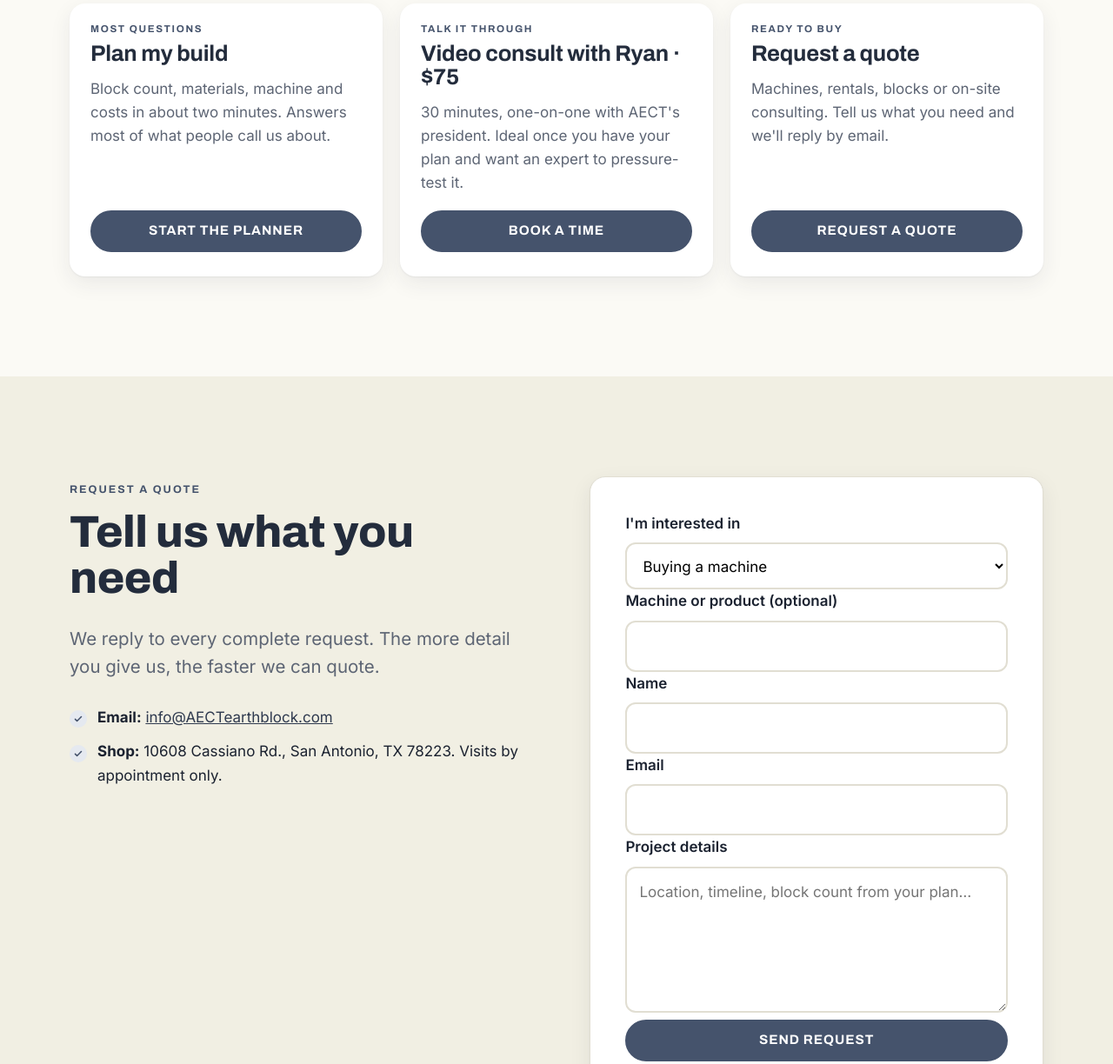
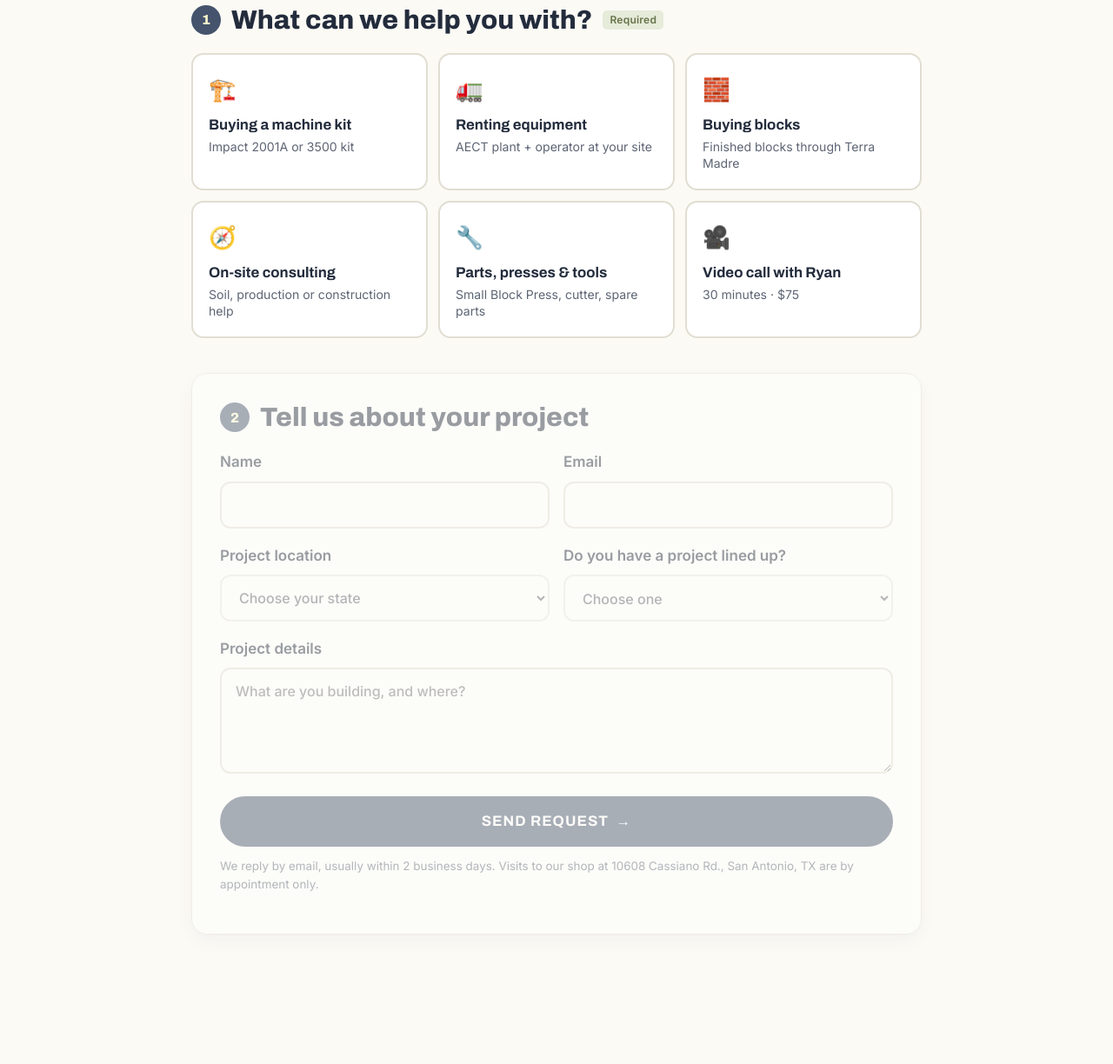
Before and after one commit to laurenbur2/aect-earth-block, a plain HTML site: page site/contact.html in a window 1280 px wide. Shown: the part 693-1917 px from the top of the page at 87% size. Drawn offline with Linux system fonts and the light colour scheme.

Commit message:
Contact page: required request-type tiles, per-topic screening fields, no open email
- Topic must be chosen before the form unlocks; no 'something else' option
- Rental/kit/blocks ask for block count; kits pick 2001 or 3500; tools pick product
- Contact added to main nav; footer email replaced with link to the form
- Fix: clear field errors on input, not blur, so Send isn't missed after a layout shift

Co-Authored-By: Claude Opus 5.5 <noreply@anthropic.com>

```diff
--- a/site/assets/css/styles.css
+++ b/site/assets/css/styles.css
@@ -578,3 +578,41 @@ table.compare { width: 100%; border-collapse: collapse; min-width: 720px; font-s
 .partner-feature { margin-top: 40px; background: var(--paper); border: 2px solid var(--brand); border-radius: var(--radius-lg); padding: clamp(24px, 4vw, 36px); box-shadow: var(--shadow); }
 .partner-feature h3 { font-size: clamp(1.5rem, 2.6vw, 2rem); margin: 6px 0 8px; }
 .partner-feature p { color: var(--muted); max-width: 60ch; }
+
+/* ---------- Contact form ---------- */
+.page-hero--short { padding-bottom: clamp(36px, 5vw, 56px); }
+.contact-wrap { max-width: 920px; }
+.contact-form fieldset { border: 0; padding: 0; margin: 0 0 40px; min-width: 0; }
+.contact-form legend { display: flex; align-items: center; gap: 12px; font: 800 clamp(1.4rem, 2.6vw, 1.9rem)/1.2 var(--font-head); color: var(--earth); margin-bottom: 20px; padding: 0; }
+.step-n { display: grid; place-items: center; width: 34px; height: 34px; border-radius: 50%; background: var(--brand); color: var(--logo-cream); font-size: 1rem; flex: none; }
+.req { font: 600 .75rem/1 var(--font-body); color: var(--sage); background: #e6ebda; padding: 5px 8px; border-radius: 5px; letter-spacing: .02em; }
+.topic-grid { display: grid; grid-template-columns: repeat(3, 1fr); gap: 12px; }
+.topic { position: relative; cursor: pointer; }
+.topic input { position: absolute; opacity: 0; pointer-events: none; }
+.topic-box { display: flex; flex-direction: column; gap: 4px; height: 100%; padding: 20px 18px; background: var(--paper); border: 2px solid var(--line); border-radius: 14px; transition: border-color .15s ease, transform .15s ease, background .15s ease; }
+.topic:hover .topic-box { border-color: #9aa6ba; transform: translateY(-2px); }
+.topic input:focus-visible + .topic-box { outline: 3px solid #b9c2d1; outline-offset: 2px; }
+.topic input:checked + .topic-box { border-color: var(--brand); background: #eef1f6; }
+.topic input:checked + .topic-box::after { content: "✓"; position: absolute; top: 12px; right: 12px; width: 24px; height: 24px; border-radius: 50%; background: var(--brand); color: var(--logo-cream); display: grid; place-items: center; font-size: .8rem; font-weight: 700; }
+.topic-ico { font-size: 1.6rem; margin-bottom: 6px; }
+.topic-box b { font: 700 1.05rem/1.25 var(--font-head); color: var(--earth); }
+.topic-box small { color: var(--muted); font-size: .88rem; line-height: 1.35; }
+.contact-form .error { display: none; color: #a32b1a; font-size: .9rem; margin: 6px 0 0; }
+.contact-form .field.has-error .error { display: block; }
+.contact-form .field.has-error .input { border-color: #c4452d; }
+.contact-form .field label { display: block; font-weight: 600; margin-bottom: 8px; color: var(--earth); }
+.contact-form .input { width: 100%; padding: 14px 16px; font: 500 1rem/1.4 var(--font-body); color: var(--ink); background: var(--paper); border: 2px solid var(--line); border-radius: 12px; outline: none; }
+.contact-form .input:focus { border-color: var(--brand); }
+.contact-form .field { margin-bottom: 18px; }
+.contact-form .hint { font-size: .86rem; color: var(--muted); margin: 6px 0 0; }
+.contact-form .field-row { display: grid; grid-template-columns: 1fr 1fr; gap: 16px; }
+.details { background: var(--paper); border: 1px solid var(--line) !important; border-radius: var(--radius-lg); padding: clamp(20px, 4vw, 32px) !important; box-shadow: var(--shadow); transition: opacity .25s ease; }
+.details legend { float: left; width: 100%; }
+.details legend + * { clear: both; }
+.details:disabled { opacity: .45; }
+.details:disabled .btn { cursor: not-allowed; }
+.sent { text-align: center; padding: 48px 20px; background: var(--paper); border: 1px solid var(--line); border-radius: var(--radius-lg); }
+.sent .gate-check { display: grid; place-items: center; width: 56px; height: 56px; border-radius: 50%; background: var(--brand); color: var(--logo-cream); font-size: 1.6rem; margin: 0 auto 16px; }
+@media (max-width: 760px) { .topic-grid { grid-template-columns: 1fr 1fr; } .contact-form .field-row { grid-template-columns: 1fr; } }
+@media (max-width: 340px) { .topic-grid { grid-template-columns: 1fr; } }
+@media (max-width: 560px) { .topic-box { padding: 16px 14px; } .topic-box small { font-size: .8rem; } }
--- /dev/null
+++ b/site/assets/js/contact.js
@@ -0,0 +1,68 @@
+// Contact form: visitors must choose a request type before the rest of the form unlocks.
+// This screens out open-ended "just a question" emails and routes each request.
+(function () {
+  // Where requests are POSTed as JSON (same service as the planner, see plan.js LEAD_ENDPOINT).
+  const CONTACT_ENDPOINT = "";
+  const form = document.getElementById("contactForm");
+  const details = document.getElementById("details");
+  const $ = (s) => form.querySelector(s);
+
+  const stateSel = document.getElementById("c-state");
+  (window.AECTCalc?.OPTIONS.state || []).forEach((s) => stateSel.add(new Option(s, s), stateSel.options[1]));
+
+  function applyTopic(topic) {
+    details.disabled = !topic;
+    form.classList.toggle("has-topic", !!topic);
+    form.querySelectorAll("[data-for]").forEach((el) => (el.hidden = !el.dataset.for.split(" ").includes(topic)));
+    document.getElementById("topicError").style.display = "none";
+  }
+  form.addEventListener("change", (e) => {
+    if (e.target.name === "topic") {
+      applyTopic(e.target.value);
+      if (window.innerWidth < 760) details.scrollIntoView({ behavior: "smooth", block: "start" });
+    }
+  });
+  // Clear an error while the person types or picks, not on blur: clearing on blur shifts the
+  // layout mid-click and makes the Send button miss the click.
+  form.addEventListener("input", (e) => {
+    const f = e.target.closest(".field");
+    if (f) f.classList.remove("has-error");
+  });
+
+  // Prefill from links like contact.html?topic=rental&machine=3500%20Kit
+  const p = new URLSearchParams(location.search);
+  const map = { quote: "kit", kit: "kit", rental: "rental", blocks: "blocks", consulting: "consulting", order: "tools", tools: "tools", consult: "consult" };
+  const pre = map[p.get("topic")] || (location.hash === "#consult" ? "consult" : null);
+  if (pre) { const r = $(`input[name="topic"][value="${pre}"]`); if (r) { r.checked = true; applyTopic(pre); } }
+  else applyTopic(null);
+  const m = p.get("machine") || "";
+  if (/3500/.test(m)) $("#c-kit").value = "3500 kit";
+  else if (/2001|Impact/.test(m)) $("#c-kit").value = "Impact 2001A kit";
+  if (/Press/.test(m)) $("#c-product").value = "Small Block Press";
+  if (/Cutter/.test(m)) $("#c-product").value = "Block Cutter";
+  if (/Mixer/.test(m)) $("#c-product").value = "Mega Mixer";
+
+  const emailOk = (v) => /^[^\s@]+@[^\s@]+\.[^\s@]{2,}$/.test(v);
+  form.addEventListener("submit", (e) => {
+    e.preventDefault();
+    const topic = $('input[name="topic"]:checked');
+    if (!topic) { document.getElementById("topicError").style.display = "block"; form.querySelector(".topics").scrollIntoView({ behavior: "smooth" }); return; }
+    let ok = true;
+    details.querySelectorAll("[required]").forEach((el) => {
+      const bad = el.type === "email" ? !emailOk(el.value.trim()) : !el.value.trim();
+      el.closest(".field").classList.toggle("has-error", bad);
+      if (bad) ok = false;
+    });
+    if (!ok) { details.querySelector(".has-error .input").focus(); return; }
+    const data = Object.fromEntries(new FormData(form).entries());
+    data.submittedAt = new Date().toISOString();
+    data.source = "aect-contact-form";
+    if (CONTACT_ENDPOINT) {
+      fetch(CONTACT_ENDPOINT, { method: "POST", headers: { "Content-Type": "application/json", Accept: "application/json" }, body: JSON.stringify(data) })
+        .catch((err) => console.warn("[contact] submit failed", err));
+    } else console.info("[contact] request captured (no endpoint configured):", data);
+    form.querySelectorAll("fieldset").forEach((f) => (f.hidden = true));
+    document.getElementById("sent").hidden = false;
+    document.getElementById("sent").scrollIntoView({ behavior: "smooth", block: "center" });
+  });
+})();
--- a/site/contact.html
+++ b/site/contact.html
@@ -26,6 +26,7 @@
       <a href="blocks.html">Blocks</a>
       <a href="rent.html">Rent Equipment</a>
       <a href="about.html">About</a>
+      <a href="contact.html" aria-current="page">Contact</a>
       <a class="btn" href="plan.html">Plan my build</a>
     </nav>
   </div>
@@ -33,72 +34,53 @@
 
 
 <main>
-  <section class="page-hero" style="background-image:url('https://img1.wsimg.com/isteam/ip/b19749ae-46c7-4c3e-a02a-fe9f0df82299/conveyor%20full%20of%20blocks.jpg/:/rs=w:2000')">
+  <section class="page-hero page-hero--short" style="background-image:url('https://img1.wsimg.com/isteam/ip/b19749ae-46c7-4c3e-a02a-fe9f0df82299/conveyor%20full%20of%20blocks.jpg/:/rs=w:2000')">
     <div class="wrap">
-      <span class="eyebrow" style="color:var(--logo-cream)">Contact</span>
-      <h1>Let's talk about your build</h1>
-      <p class="lede">The fastest way to a real answer: <a href="plan.html" style="color:var(--logo-cream)">run the planner first</a>. Then bring your plan to us.</p>
+      <span class="eyebrow" style="color:var(--logo-cream)">Contact us</span>
+      <h1>Let's talk about your project</h1>
+      <p class="lede">Pick what you need and we'll get back to you by email. Looking for prices or block counts? <a href="plan.html" style="color:var(--logo-cream)">The planner</a> answers in 2 minutes.</p>
     </div>
   </section>
 
-  <section class="section">
-    <div class="wrap">
-      <div class="paths" style="margin-top:0">
-        <div class="path" style="cursor:default">
-          <div class="path-body">
-            <span class="path-tag">Most questions</span>
-            <h3>Plan my build</h3>
-            <p>Block count, materials, machine and costs in about two minutes. Answers most of what people call us about.</p>
-            <a class="btn" href="plan.html">Start the planner</a>
+  <section class="section" id="quote" style="scroll-margin-top:var(--header-h)">
+    <div class="wrap contact-wrap">
+      <form class="contact-form" id="contactForm" novalidate>
+        <fieldset class="topics">
+          <legend><span class="step-n">1</span>What can we help you with? <span class="req">Required</span></legend>
+          <div class="topic-grid">
+            <label class="topic"><input type="radio" name="topic" value="kit" required><span class="topic-box"><span class="topic-ico" aria-hidden="true">🏗️</span><b>Buying a machine kit</b><small>Impact 2001A or 3500 kit</small></span></label>
+            <label class="topic"><input type="radio" name="topic" value="rental" required><span class="topic-box"><span class="topic-ico" aria-hidden="true">🚛</span><b>Renting equipment</b><small>AECT plant + operator at your site</small></span></label>
+            <label class="topic"><input type="radio" name="topic" value="blocks" required><span class="topic-box"><span class="topic-ico" aria-hidden="true">🧱</span><b>Buying blocks</b><small>Finished blocks through Terra Madre</small></span></label>
+            <label class="topic"><input type="radio" name="topic" value="consulting" required><span class="topic-box"><span class="topic-ico" aria-hidden="true">🧭</span><b>On-site consulting</b><small>Soil, production or construction help</small></span></label>
+            <label class="topic"><input type="radio" name="topic" value="tools" required><span class="topic-box"><span class="topic-ico" aria-hidden="true">🔧</span><b>Parts, presses & tools</b><small>Small Block Press, cutter, spare parts</small></span></label>
+            <label class="topic"><input type="radio" name="topic" value="consult" required><span class="topic-box"><span class="topic-ico" aria-hidden="true">🎥</span><b>Video call with Ryan</b><small>30 minutes · $75</small></span></label>
           </div>
+          <p class="error" id="topicError">Please choose what you need so we can route your request.</p>
+        </fieldset>
+
+        <fieldset class="details" id="details" disabled>
+          <legend><span class="step-n">2</span>Tell us about your project</legend>
+          <div class="field-row">
+            <div class="field"><label for="c-name">Name</label><input class="input" id="c-name" name="name" autocomplete="name" required><p class="error">Please add your name.</p></div>
+            <div class="field"><label for="c-email">Email</label><input class="input" id="c-email" name="email" type="email" autocomplete="email" required><p class="error">Please add a valid email.</p></div>
+          </div>
+          <div class="field-row">
+            <div class="field"><label for="c-state">Project location</label><select class="input" id="c-state" name="state" required><option value="">Choose your state</option><option value="Outside the US">Outside the continental US</option></select><p class="error">Please choose a location.</p></div>
+            <div class="field"><label for="c-status">Do you have a project lined up?</label><select class="input" id="c-status" name="status" required><option value="">Choose one</option><option>Yes, starting within 6 months</option><option>Yes, 6 to 12 months out</option><option>I have land, a year or more out</option><option>Not yet, just exploring</option></select><p class="error">Please choose one.</p></div>
+          </div>
+          <div class="field" data-for="kit"><label for="c-kit">Which kit?</label><select class="input" id="c-kit" name="kit"><option>Impact 2001A kit</option><option>3500 kit</option><option>Not sure, recommend one</option></select></div>
+          <div class="field" data-for="kit rental blocks"><label for="c-blocks">Estimated block count</label><input class="input" id="c-blocks" name="blocks" type="number" inputmode="numeric" min="0" placeholder="From your plan, e.g. 6,000"><p class="hint">Don't know yet? <a href="plan.html">Get your number in 2 minutes</a>.</p></div>
+          <div class="field" data-for="tools"><label for="c-product">Product</label><select class="input" id="c-product" name="product"><option>Small Block Press</option><option>Block Cutter</option><option>Mega Mixer</option><option>Spare parts</option></select></div>
+          <div class="field"><label for="c-msg">Project details</label><textarea class="input" id="c-msg" name="message" rows="4" required placeholder="What are you building, and where?"></textarea><p class="error">A sentence or two helps us reply faster.</p></div>
+          <button class="btn btn--lg btn--block" type="submit">Send request <span class="arrow">→</span></button>
+          <p class="fine" style="margin-top:12px">We reply by email, usually within 2 business days. Visits to our shop at 10608 Cassiano Rd., San Antonio, TX are by appointment only.</p>
+        </fieldset>
+
+        <div class="sent" id="sent" hidden>
+          <span class="gate-check" aria-hidden="true">✓</span>
+          <h2>Thanks, we've got it</h2>
+          <p>Your request is in our queue. We'll reply by email. In the meantime, <a href="learn.html">our FAQ</a> answers the most common questions.</p>
         </div>
-        <div class="path" id="consult" style="cursor:default;scroll-margin-top:calc(var(--header-h) + 20px)">
-          <div class="path-body">
-            <span class="path-tag">Talk it through</span>
-            <h3>Video consult with Ryan · $75</h3>
-            <p>30 minutes, one-on-one with AECT's president. Ideal once you have your plan and want an expert to pressure-test it.</p>
-            <a class="btn" href="https://aectearthblock.com/#6e9fbcdc-9ddd-428b-b3d8-1f82e59a8b5c">Book a time</a>
-          </div>
-        </div>
-        <div class="path" style="cursor:default">
-          <div class="path-body">
-            <span class="path-tag">Ready to buy</span>
-            <h3>Request a quote</h3>
-            <p>Machines, rentals, blocks or on-site consulting. Tell us what you need and we'll reply by email.</p>
-            <a class="btn" href="#quote">Request a quote</a>
-          </div>
-        </div>
-      </div>
-    </div>
-  </section>
-
-  <section class="section section--sand" id="quote" style="scroll-margin-top:var(--header-h)">
-    <div class="wrap split" style="align-items:start">
-      <div>
-        <span class="eyebrow">Request a quote</span>
-        <h2>Tell us what you need</h2>
-        <p class="lede">We reply to every complete request. The more detail you give us, the faster we can quote.</p>
-        <ul class="checklist" style="margin-top:28px">
-          <li><b>Email:</b> <a href="mailto:info@AECTearthblock.com">info@AECTearthblock.com</a></li>
-          <li><b>Shop:</b> 10608 Cassiano Rd., San Antonio, TX 78223. Visits by appointment only.</li>
-        </ul>
-      </div>
-      <form class="planner-card" id="quoteForm" style="margin:0" onsubmit="return false">
-        <div class="field"><label for="q-topic" style="display:block;font-weight:600;margin-bottom:8px">I'm interested in</label>
-          <select class="select input" id="q-topic" name="topic" style="width:100%;padding:14px;border:2px solid var(--line);border-radius:12px;font:inherit;background:#fff">
-            <option value="quote">Buying a machine</option>
-            <option value="rental">Renting equipment with an operator</option>
-            <option value="blocks">Buying blocks</option>
-            <option value="consulting">On-site consulting</option>
-            <option value="order">Small Block Press or Block Cutter</option>
-            <option value="other">Something else</option>
-          </select></div>
-        <div class="field"><label for="q-machine" style="display:block;font-weight:600;margin-bottom:8px">Machine or product (optional)</label><input id="q-machine" name="machine" style="width:100%;padding:14px;border:2px solid var(--line);border-radius:12px;font:inherit"></div>
-        <div class="field"><label for="q-name" style="display:block;font-weight:600;margin-bottom:8px">Name</label><input id="q-name" name="name" required autocomplete="name" style="width:100%;padding:14px;border:2px solid var(--line);border-radius:12px;font:inherit"></div>
-        <div class="field"><label for="q-email" style="display:block;font-weight:600;margin-bottom:8px">Email</label><input id="q-email" name="email" type="email" required autocomplete="email" style="width:100%;padding:14px;border:2px solid var(--line);border-radius:12px;font:inherit"></div>
-        <div class="field"><label for="q-msg" style="display:block;font-weight:600;margin-bottom:8px">Project details</label><textarea id="q-msg" name="message" rows="5" placeholder="Location, timeline, block count from your plan…" style="width:100%;padding:14px;border:2px solid var(--line);border-radius:12px;font:inherit"></textarea></div>
-        <button class="btn btn--block" type="submit">Send request</button>
-        <p class="fine" id="q-status" style="margin:12px 0 0"></p>
       </form>
     </div>
   </section>
@@ -135,10 +117,9 @@
       <div>
         <h4>Contact</h4>
         <ul>
-          <li><a href="mailto:info@AECTearthblock.com">info@AECTearthblock.com</a></li>
+          <li><a href="contact.html">Send us a request</a></li>
           <li>10608 Cassiano Rd.<br>San Antonio, TX 78223</li>
           <li>Visits by appointment only</li>
-          <li><a href="contact.html">Contact us</a></li>
         </ul>
       </div>
     </div>
@@ -150,17 +131,7 @@
 </footer>
 
 <script src="assets/js/main.js"></script>
-<script>
-  // Prefill from links like contact.html?topic=quote&machine=3500
-  (function () {
-    const p = new URLSearchParams(location.search);
-    if (p.get("topic")) document.getElementById("q-topic").value = p.get("topic");
-    if (p.get("machine")) document.getElementById("q-machine").value = p.get("machine");
-    document.getElementById("quoteForm").addEventListener("submit", function () {
-      // TODO: connect to the same lead endpoint as the planner (see assets/js/plan.js LEAD_ENDPOINT).
-      document.getElementById("q-status").textContent = "Form not connected yet. This is a prototype.";
-    });
-  })();
-</script>
+<script src="assets/js/calculator.js"></script>
+<script src="assets/js/contact.js"></script>
 </body>
 </html>
```
Also changed, not shown: site/2500hd.html (+2 -2 lines), site/3500.html (+2 -2 lines), site/about.html (+2 -2 lines), site/block-cutter.html (+2 -2 lines), site/blocks.html (+2 -2 lines), site/bp714.html (+2 -2 lines), site/impact-2001a.html (+2 -2 lines), site/index.html (+2 -2 lines), site/learn.html (+2 -2 lines), site/machines.html (+2 -2 lines), site/mega-mixer.html (+2 -2 lines), site/rent.html (+2 -2 lines), site/small-block-press.html (+2 -2 lines), README.md, 1 other file.
